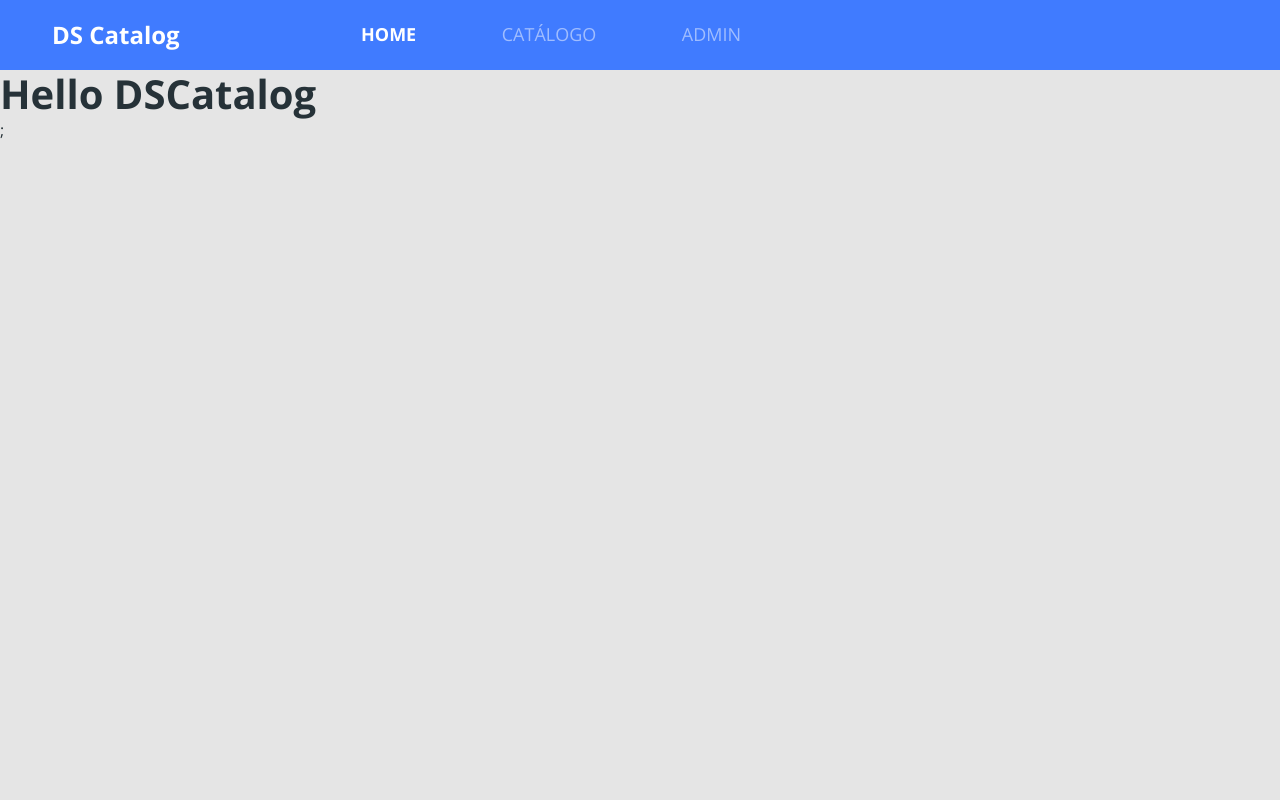
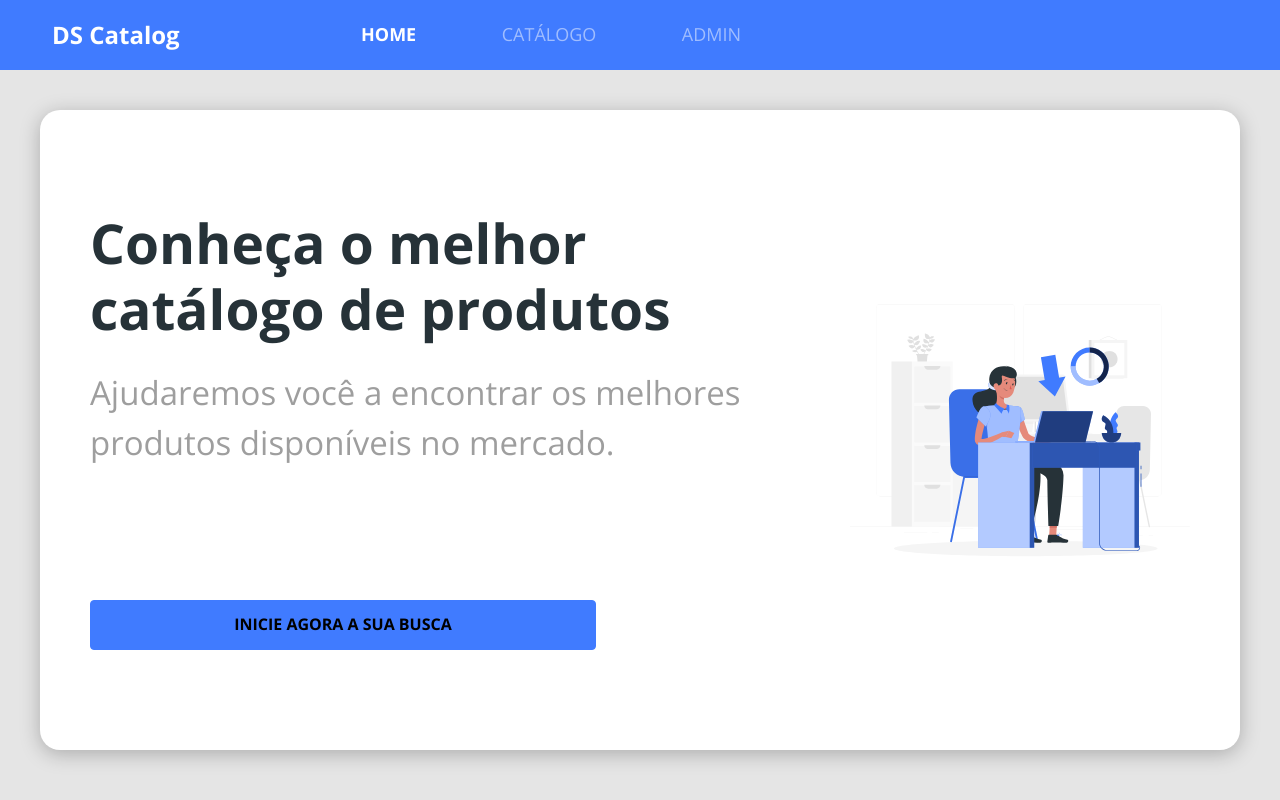
Before and after one commit to gabrieltav/bds-dscatalog, a React (Create React App) app in the folder frontweb/: page / in a window 1280 px wide. Built offline with nearby package versions, Linux system fonts and the light colour scheme.

Commit message:
Home styling

```diff
--- a/frontweb/src/App.tsx
+++ b/frontweb/src/App.tsx
@@ -1,13 +1,11 @@
-import Navbar from './components/Navbar';
+import Home from './pages/Home';
+
 import './assets/styles/custom.scss';
 import './App.css';
 
 const App = () => {
   return (
-    <>
-    <Navbar />
-      <h1> Hello DSCatalog</h1>;
-    </>
+    <Home/>
   );
 };
 
--- /dev/null
+++ b/frontweb/src/components/ButtonIcon/index.tsx
@@ -0,0 +1,11 @@
+import './styles.css';
+const ButtonIcon = () => {
+
+    return (
+        <button className="btn btn-primary btn-icon">
+            <h6>INICIE AGORA A SUA BUSCA</h6>
+        </button>
+    );
+}
+
+export default ButtonIcon;
--- /dev/null
+++ b/frontweb/src/components/ButtonIcon/styles.css
@@ -0,0 +1,3 @@
+.btn-icon {
+    height: 50px;
+}
--- /dev/null
+++ b/frontweb/src/pages/Home/index.tsx
@@ -0,0 +1,32 @@
+import { ReactComponent as MainImage } from 'assets/images/main-image.svg';
+import ButtonIcon from '../../components/ButtonIcon';
+import Navbar from '../../components/Navbar';
+
+import './styles.css';
+
+const Home = () => {
+  return (
+    <>
+      <Navbar />
+      <div className="home-container">
+        <div className="home-card">
+          <div className="home-content-container">
+            <div>
+              <h1>Conheça o melhor catálogo de produtos</h1>
+              <p>
+                Ajudaremos você a encontrar os melhores produtos disponíveis no
+                mercado.
+              </p>
+            </div>
+            <ButtonIcon />
+          </div>
+          <div className="home-image-container">
+            <MainImage />
+          </div>
+        </div>
+      </div>
+    </>
+  );
+};
+
+export default Home;
--- /dev/null
+++ b/frontweb/src/pages/Home/styles.css
@@ -0,0 +1,136 @@
+.home-container {
+  padding: 10px;
+  font-size: 20px;
+  text-align: center;
+}
+
+.home-card {
+  display: flex;
+  flex-direction: column-reverse;
+  background-color: #fff;
+  box-shadow: 0px 4px 20px rgba(0, 0, 0, 0.25);
+  border-radius: 20px;
+}
+
+.home-content-container {
+  display: flex;
+  flex-direction: column;
+  align-items: center;
+  padding: 10px 10px 60px 10px;
+}
+
+.home-content-container h1 {
+  width: 260px;
+  font-size: 1em;
+  margin-bottom: 15px;
+}
+
+.home-content-container p {
+  width: 260px;
+  color: #9e9e9e;
+  font-size: 0.6em;
+  margin-bottom: 30px;
+}
+
+.home-image-container {
+  padding: 60px 15px;
+}
+
+.home-image-container svg {
+  width: 100%;
+  height: auto;
+}
+
+@media (min-width: 576px) {
+  .home-container {
+    padding: 15px;
+    font-size: 40px;
+  }
+
+  .home-content-container h1 {
+    width: 506px;
+    margin-bottom: 20px;
+  }
+
+  .home-content-container p {
+    width: 506px;
+    margin-bottom: 20px;
+  }
+
+  .home-content-container button {
+    width: 506px;
+  }
+
+  .home-image-container svg {
+    width: 506px;
+  }
+}
+
+@media (min-width: 768px) {
+  .home-image-container {
+    padding: 100px 20px;
+  }
+
+  .home-content-container {
+    padding: 20px 20px 100px 20px;
+  }
+}
+
+@media (min-width: 992px) {
+  .home-container {
+    font-size: 55px;
+    padding: 40px;
+  }
+
+  .home-image-container {
+    padding: 125px 20px;
+  }
+
+  .home-content-container {
+    padding: 20px 20px 150px 20px;
+  }
+
+  .home-content-container h1 {
+    width: 700px;
+    margin-bottom: 26px;
+  }
+
+  .home-content-container p {
+    width: 700px;
+    margin-bottom: 47px;
+  }
+}
+
+@media (min-width: 1200px) {
+  .home-card {
+    flex-direction: row;
+    justify-content: space-around;
+    padding: calc(((85vh - 480px)/2) - 20px) 0;
+  }
+
+  .home-content-container {
+    height: 480px;
+    width: 700px;
+    padding: 20px;
+    align-items: flex-start;
+    text-align: left;
+    align-content: space-between;
+    flex-flow: wrap;
+  }
+
+  .home-image-container {
+    display: flex;
+    align-items: center;
+    padding: 20px;
+  }
+
+  .home-image-container svg {
+    width: 100%;
+  }
+}
+
+@media (min-width: 1400px) {
+  .home-image-container svg {
+    width: 480px;
+  }
+}
```
Also changed, not shown: frontweb/src/assets/images/main-image.svg (added).
